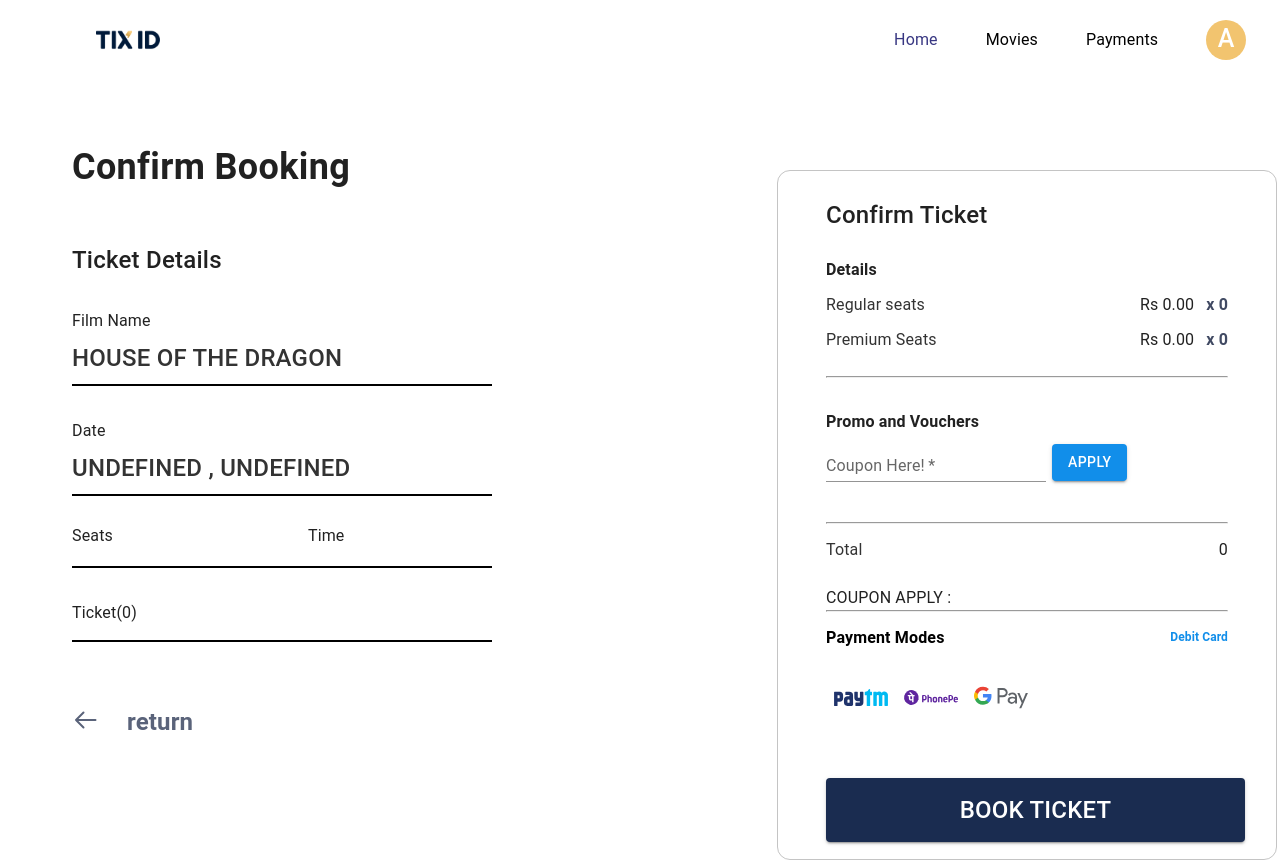
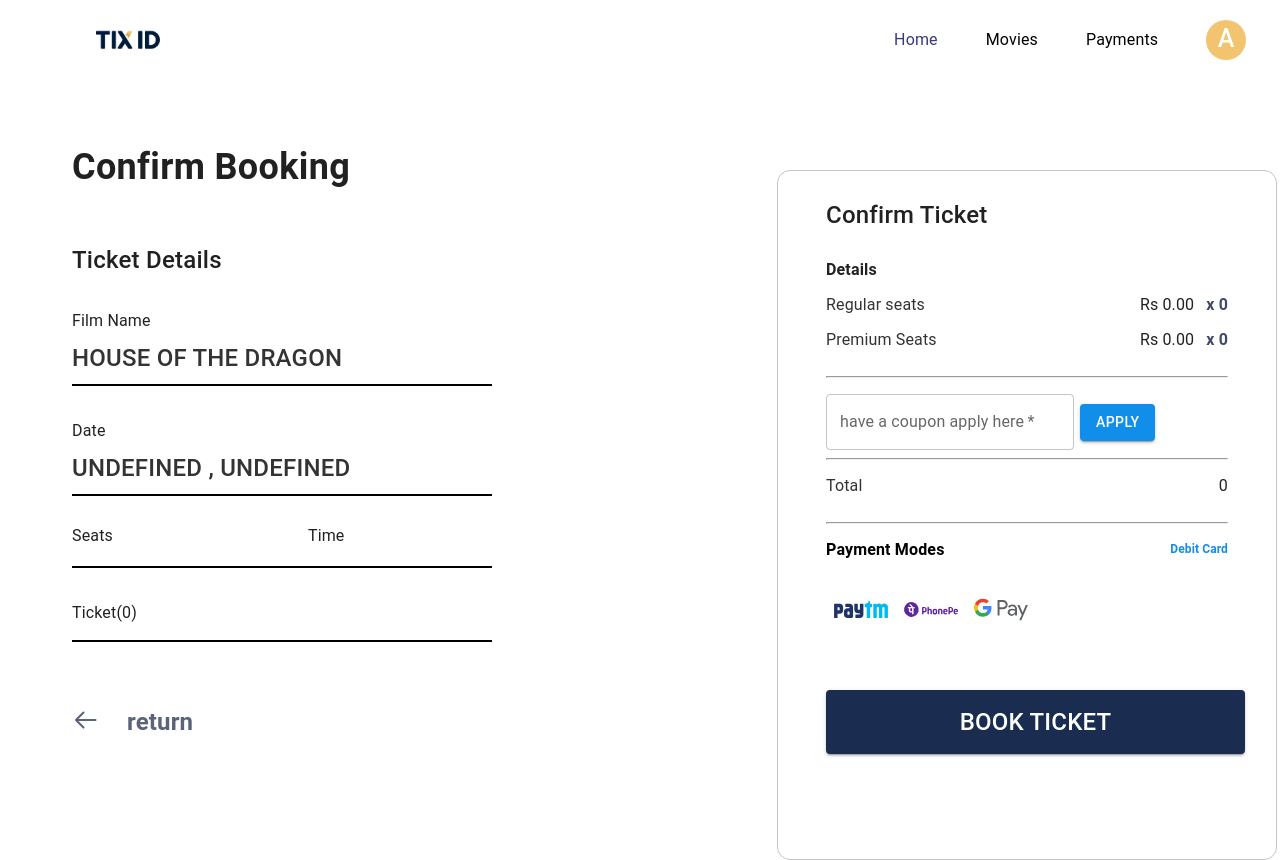
Before and after one commit to mohammedkharoda/Tix-Id, a React (Create React App) app: page /confirmTicket/1 in a window 1280 px wide. Shown: the top 860 px of the page. Built offline with nearby package versions, Linux system fonts and the light colour scheme; sample sign-in values are in the browser's storage.

Commit message:
hopefully final commit

```diff
--- a/src/SeatsSelections/SeatsDisplay.js
+++ b/src/SeatsSelections/SeatsDisplay.js
@@ -241,7 +241,14 @@ const SeatsDisplay = () => {
             </Box>
             {/* 2nd Column */}
             <Box sx={{ cursor: "pointer" }}>
-              <Box sx={{ display: "flex", flexWrap: "wrap", gap: "30px" }}>
+              <Box
+                sx={{
+                  display: "flex",
+                  flexWrap: "wrap",
+                  gap: "30px",
+                  justifyContent: "center",
+                }}
+              >
                 {seatSideRender?.map((seatData) => {
                   return (
                     <Box
--- a/src/Ticket/ConfirmTicket.js
+++ b/src/Ticket/ConfirmTicket.js
@@ -15,12 +15,13 @@ import Protected from "../Login/Protected";
 const ConfirmTicket = () => {
   let { id } = useParams();
   const navigate = useNavigate();
-  const [valid, setvalid] = useState(true);
+  const [valid, setvalid] = useState(false);
   const [coupon, setCoupon] = useState("");
   const dateSelector = useSelector((state) => state.slot.DateAndDay);
   const selectedSlot = useSelector((state) => state.slot.SelectedTheatre);
   const seatsSelect = useSelector((state) => state.slot.SeatSelected);
   const [movieInfo, setMovieInfo] = useState();
+  const [isCouponApplied, setIsCouponApplied] = useState(false);
   useEffect(() => {
     if (id) {
       let temp = movieData.primary.find((movieInfo) => movieInfo.id === +id);
@@ -50,17 +51,19 @@ const ConfirmTicket = () => {
   let total = regularAmount + premiumPrice * filteredData.length;
 
   const [calculatedTotal, setCalculatedTotal] = useState(total);
+
   const couponHandler = () => {
     const validCoupon = couponList.find(
       (item) => item.name === coupon.toLowerCase()
     );
     if (validCoupon) {
-      setvalid(true);
+      setvalid(false);
+      setIsCouponApplied(true);
       let finalDiscount =
         total - (total / 100) * validCoupon.discountedPercentage;
       setCalculatedTotal(finalDiscount);
     } else {
-      setvalid(false);
+      setvalid(true);
     }
   };
 
@@ -487,18 +490,22 @@ const ConfirmTicket = () => {
                     </Box>
                     <hr style={{ backgroundColor: "#000" }} />
                     {/* Promo and Vouchers */}
-                    <Box sx={{ mt: 4 }}>
-                      <Typography sx={{ fontWeight: "700" }}>
-                        Promo and Vouchers
+                    <Box sx={{ mt: 2 }}>
+                      {isCouponApplied ? (
+                        <>
+                          <Typography sx={{ color: "#0CCE6B" }}>
+                            COUPON APPLIED: {coupon.toUpperCase()}
                           </Typography>
+                        </>
+                      ) : (
+                        <>
                           <TextField
                             onChange={(e) => setCoupon(e.target.value)}
-                        id="standard-basic"
-                        label="Coupon Here!"
-                        variant="standard"
+                            id="outlined-basic"
+                            label="have a coupon apply here"
+                            variant="outlined"
                             required
                             value={coupon.toUpperCase()}
-                        sx={{ mb: 4 }}
                           />
                           <Button
                             variant="contained"
@@ -515,10 +522,12 @@ const ConfirmTicket = () => {
                           >
                             Apply
                           </Button>
-                      <Typography sx={{ color: "red", mt: 1 }}>
-                        {!valid ? "Invalid Coupon" : ""}
+                        </>
+                      )}
+                    </Box>
+                    <Typography sx={{ color: "#A40606", mt: 1 }}>
+                      {valid ? "Invalid Coupon" : ""}
                     </Typography>
-                    </Box>
                     <hr style={{ backgroundColor: "#000" }} />
                     <Box
                       className="Total"
@@ -541,7 +550,12 @@ const ConfirmTicket = () => {
                           fontSize: "16px",
                           lineHeight: "19px",
                           marginTop: "16px",
-                          marginLeft: "auto",
+                          marginLeft: {
+                            lg: "auto",
+                            md: "auto",
+                            sm: "auto",
+                            xs: "16rem",
+                          },
                         }}
                       >
                         {RegularData.length !== 0 || filteredData.length !== 0
@@ -549,15 +563,6 @@ const ConfirmTicket = () => {
                           : 0}
                       </Typography>
                     </Box>
-                    {valid ? (
-                      <Box>
-                        <Typography>COUPON APPLY :{` ${coupon}`}</Typography>
-                      </Box>
-                    ) : (
-                      <Typography>
-                        COUPON APPLY : {` ${coupon} NotValid`}
-                      </Typography>
-                    )}
                     <hr style={{ backgroundColor: "#000" }} />
                   </Box>
                   {/* Payments Modes */}
```
Lines whose indentation alone changed are shown as unchanged.
